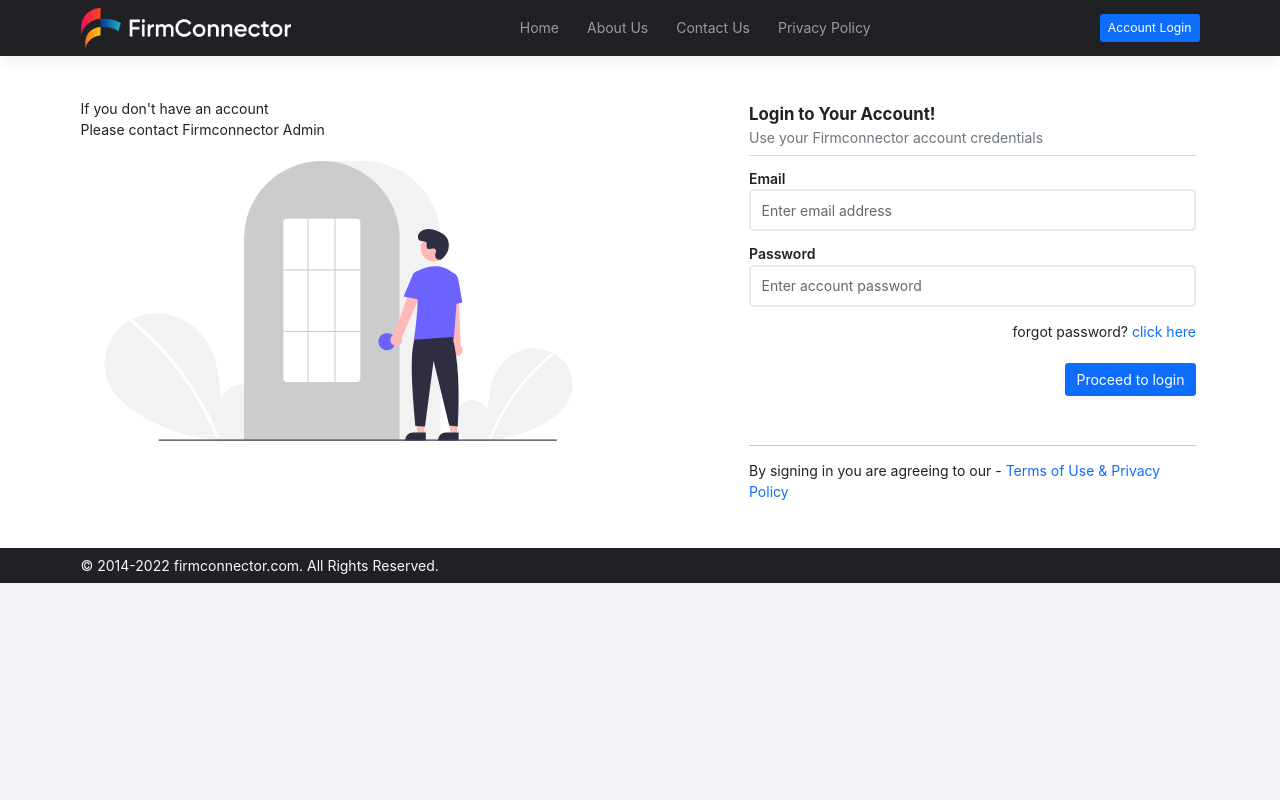
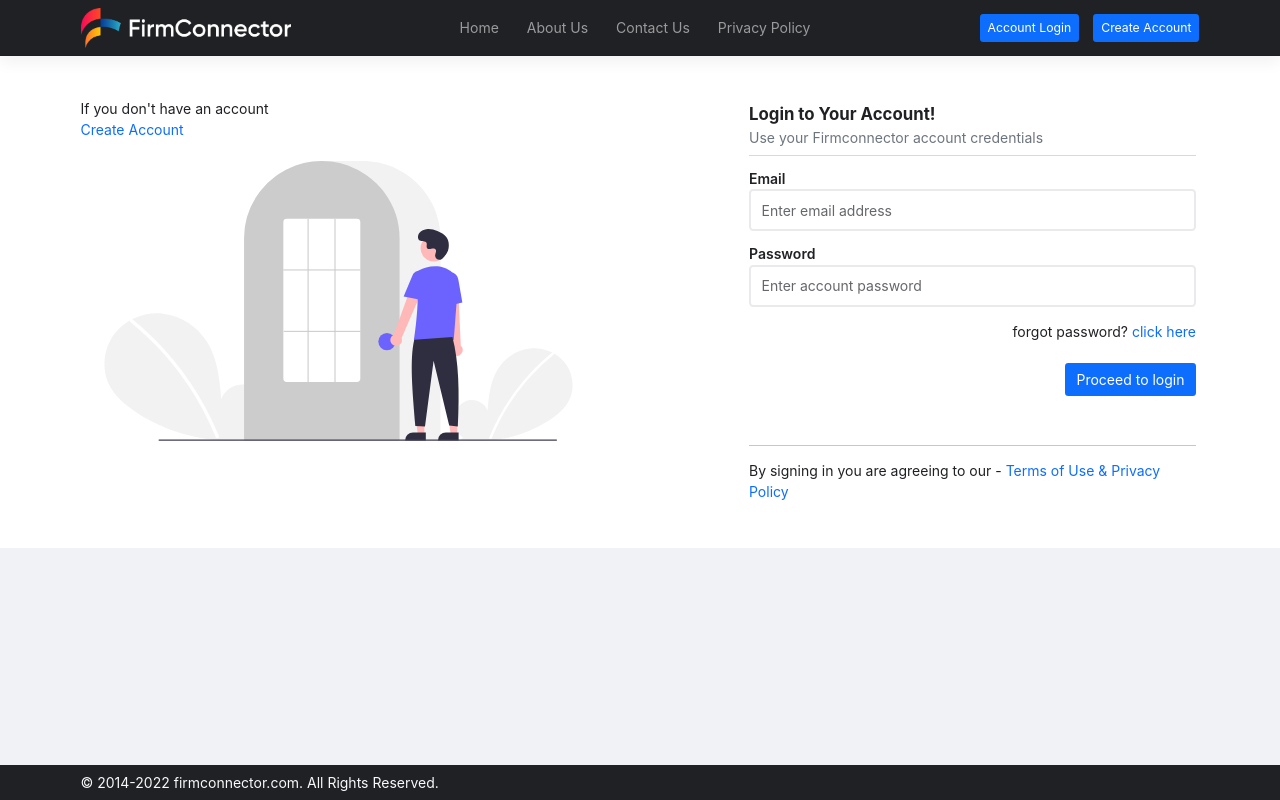
Before and after one commit to FirmConnector-com/firmconnector-front-end, a React (Create React App) app: page /sign-in in a window 1280 px wide. Built offline with nearby package versions, Linux system fonts and the light colour scheme.

Commit message:
Signup added

```diff
--- a/src/components/AuthComponent/LoginScreenLeftComponent.js
+++ b/src/components/AuthComponent/LoginScreenLeftComponent.js
@@ -10,7 +10,9 @@ const LoginScreenLeftComponent = () => {
           <span className="fst-normal">If you don't have an account</span>
         </div>
         <div>
-          <span>Please contact Firmconnector Admin</span>
+          <Link to="/sign-up">
+            <span className="fst-normal">{"Create Account"}</span>
+          </Link>
         </div>
       </div>
       <div className="d-block mt-4 login-page-lg-image">
--- a/src/components/Layouts/WithoutAuth/Footer.js
+++ b/src/components/Layouts/WithoutAuth/Footer.js
@@ -2,7 +2,7 @@ import React from "react";
 
 const Footer = (props) => {
   return (
-    <footer className="footer-custom bg-black-custom">
+    <footer className="footer-custom bg-black-custom position-fixed bottom-0">
       <div className="container">
         <span className="text-light">
           &copy; 2014-2022 firmconnector.com. All Rights Reserved.
```
Also changed, not shown: src/components/Layouts/WithoutAuth/Header/TopNav.js (+8 -8 lines).
